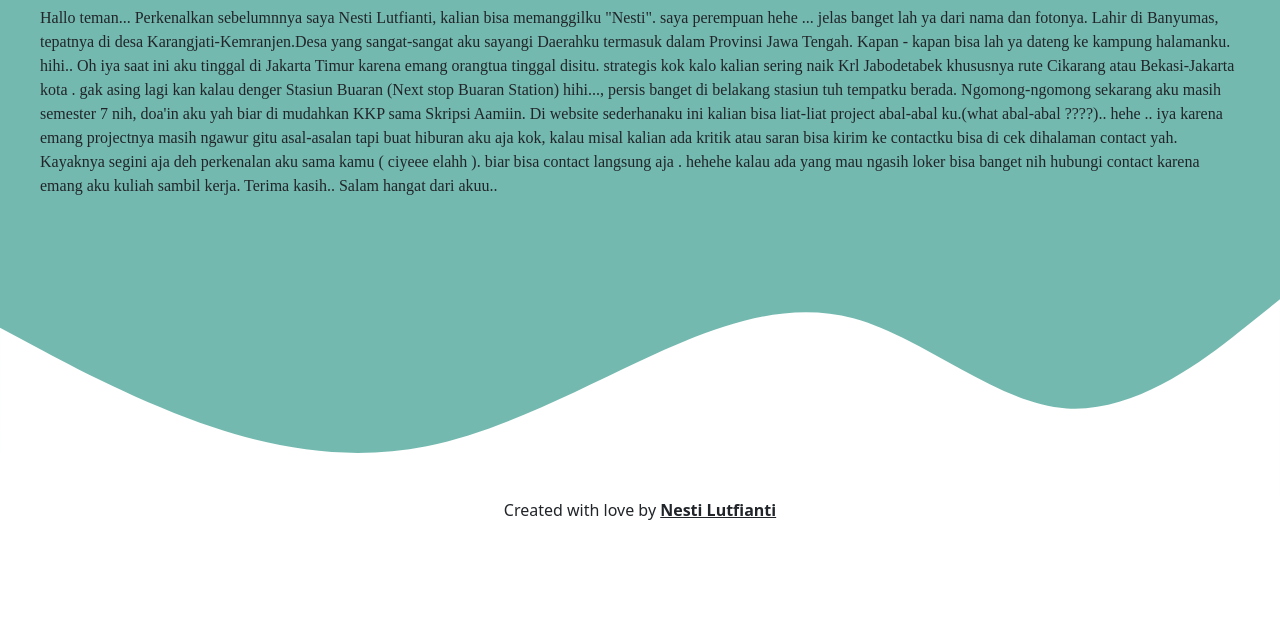
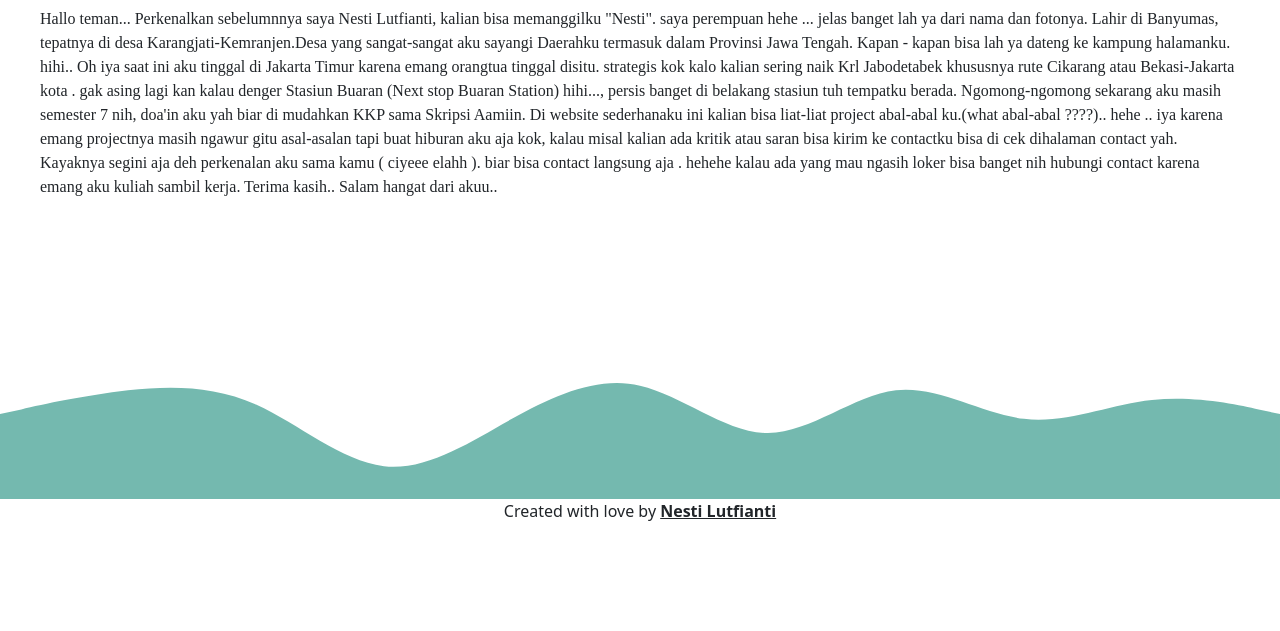
Before and after one commit to 07062001/nestilutfianti.github.io, a plain HTML site: page About.html in a window 1280 px wide. Shown: the part 169-800 px from the top of the page. Drawn offline with nearby package versions, Linux system fonts and the light colour scheme.

Commit message:
menambahkan gelombang

```diff
--- a/About.html
+++ b/About.html
@@ -14,7 +14,7 @@
   </head>
   <body>
     <!-- Navbar -->
-    <nav class="navbar navbar-expand-lg navbar-light shadow">
+    <nav class="navbar navbar-expand-lg navbar-light shadow fixed-top">
       <div class="container">
         <a class="navbar-brand" href="#">My Portofolio</a>
         <button class="navbar-toggler" type="button" data-bs-toggle="collapse" data-bs-target="#navbarNav" aria-controls="navbarNav" aria-expanded="false" aria-label="Toggle navigation">
@@ -41,7 +41,7 @@
     <!-- Akhir Navbar -->
 
     <!-- Jumbotron -->
-    <section class="jumbotron">
+    <section class="jumbo">
       <h1 class="tentang">About Me</h1>
       <p class="lead">|| Nesti Lutfianti ||</p>
       <div class="sambutan">
@@ -54,16 +54,20 @@
           elahh ). biar bisa contact langsung aja . hehehe kalau ada yang mau ngasih loker bisa banget nih hubungi contact karena emang aku kuliah sambil kerja. Terima kasih.. Salam hangat dari akuu..
         </p>
       </div>
+    </section>
+    <!-- Akhir Jumbotron -->
+    <!-- Gelombang -->
+    <div class="gelombang">
       <svg xmlns="http://www.w3.org/2000/svg" viewBox="0 0 1440 320">
         <path
-          fill="#ffffff"
+          fill="#74b9af"
           fill-opacity="1"
-          d="M0,128L40,149.3C80,171,160,213,240,240C320,267,400,277,480,261.3C560,245,640,203,720,165.3C800,128,880,96,960,117.3C1040,139,1120,213,1200,218.7C1280,224,1360,160,1400,128L1440,96L1440,320L1400,320C1360,320,1280,320,1200,320C1120,320,1040,320,960,320C880,320,800,320,720,320C640,320,560,320,480,320C400,320,320,320,240,320C160,320,80,320,40,320L0,320Z"
+          d="M0,224L24,218.7C48,213,96,203,144,197.3C192,192,240,192,288,213.3C336,235,384,277,432,282.7C480,288,528,256,576,229.3C624,203,672,181,720,192C768,203,816,245,864,245.3C912,245,960,203,1008,197.3C1056,192,1104,224,1152,229.3C1200,235,1248,213,1296,208C1344,203,1392,213,1416,218.7L1440,224L1440,320L1416,320C1392,320,1344,320,1296,320C1248,320,1200,320,1152,320C1104,320,1056,320,1008,320C960,320,912,320,864,320C816,320,768,320,720,320C672,320,624,320,576,320C528,320,480,320,432,320C384,320,336,320,288,320C240,320,192,320,144,320C96,320,48,320,24,320L0,320Z"
         ></path>
       </svg>
-    </section>
-    <!-- Akhir Jumbotron -->
+    </div>
 
+    <!-- Akhir gelombang -->
     <!-- Footer -->
     <footer class="bg-white text-dark text-center">
       <p>Created with love by <a href="https://www.instagram.com/nesti_lutfianti/" class="text-dark fw-bold">Nesti Lutfianti</a></p>
--- a/style.css
+++ b/style.css
@@ -3,11 +3,13 @@
 }
 
 .jumbotron {
-  padding-top: 23px;
+  padding-top: 5rem;
   background-color: #74b9af;
   font-family: comic;
 }
-
+.jumbo {
+  padding-top: 5rem;
+}
 .projects {
   padding: 23px;
   background-color: #e2edff;
@@ -45,17 +47,19 @@ img.kanan {
 
 .btn {
   background-color: #74b9af;
-  padding-bottom: 10px;
+  margin-top: 10px;
 }
 
 .tentang {
   margin-left: 40px;
   margin-right: 40px;
+  font-family: comic;
 }
 
 .sambutan p {
   margin-left: 40px;
   margin-right: 40px;
+  font-family: comic;
 }
 
 .lead {
```
Also changed, not shown: index.html (+1 -1 lines).
